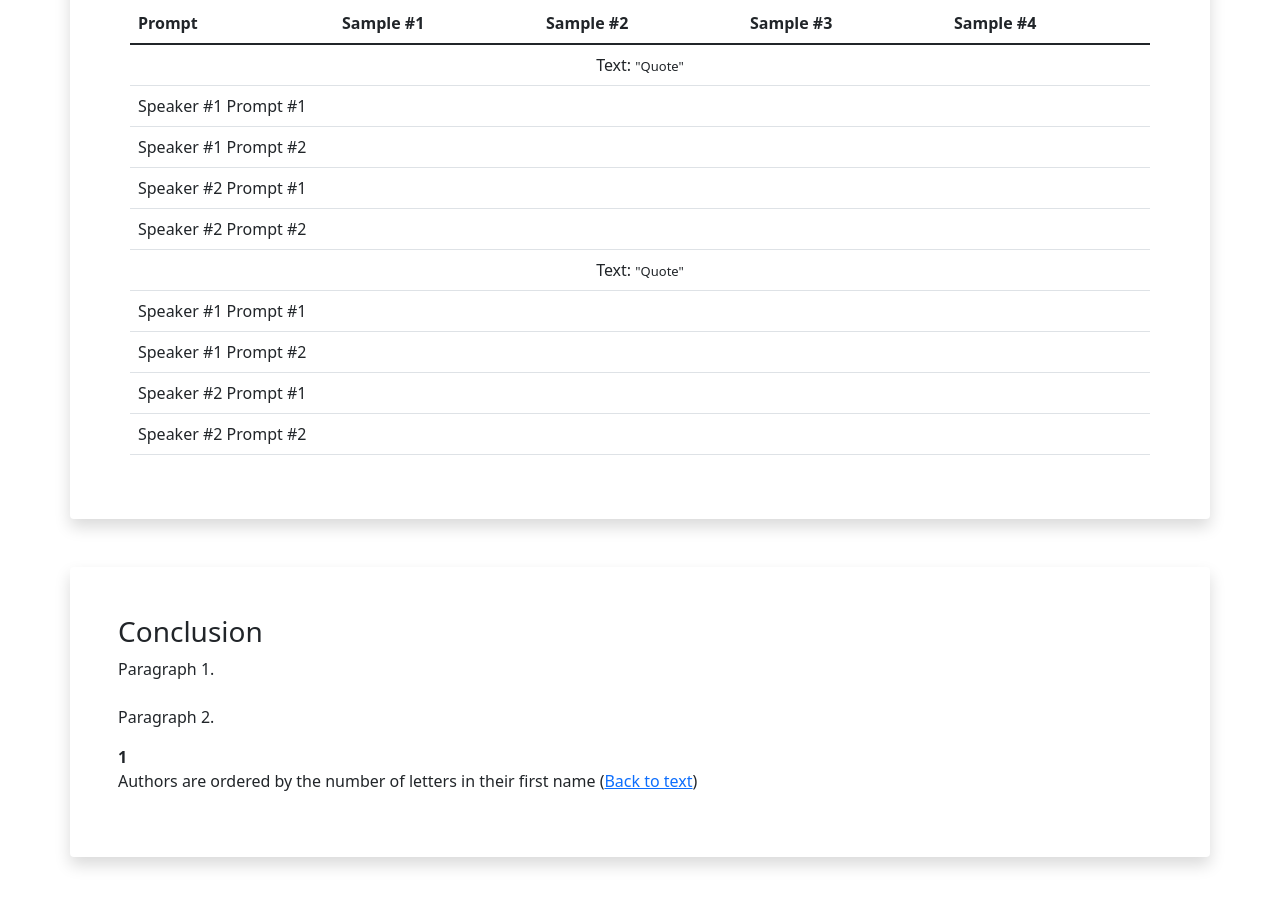
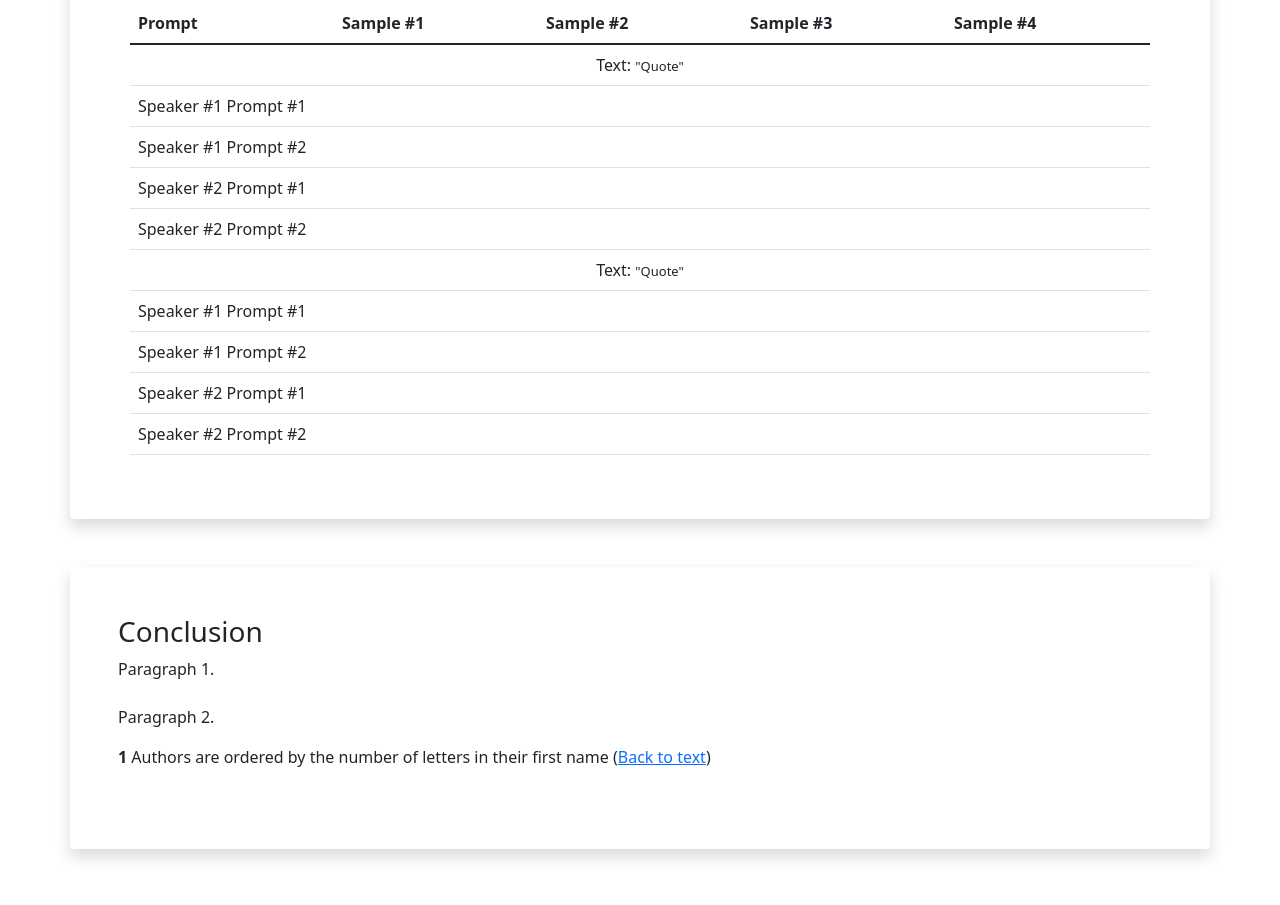
Before and after one commit to wellsaid-labs/wellsaid-labs.github.io, a plain HTML site: page papers/Natural-Delivery-Cues/index.html in a window 1280 px wide. Shown: the part 5444-6349 px from the top of the page. Drawn offline with nearby package versions, Linux system fonts and the light colour scheme; a script that the page names is missing; files whose address does not match are found by name.

Commit message:
inline works?

```diff
--- a/papers/Natural-Delivery-Cues/index.html
+++ b/papers/Natural-Delivery-Cues/index.html
@@ -312,10 +312,11 @@ the questions carefully&lt;/tempo&gt; before selecting your answers</code>
       <p>
       Paragraph 2.
 
-      <dl>
-        <dt id="note1">1</dt>
-        <dd>Authors are ordered by the number of letters in their first name (<a href="#ref1">Back to text</a>)</dd>
+      <ul class="list-inline">
+        <li class="list-inline-item"><dl><dt id="note1">1</dt></li>
+          <li class="list-inline-item"><dd>Authors are ordered by the number of letters in their first name (<a href="#ref1">Back to text</a>)</dd></li>
         </dl>
+      </ul>
     </div>
 
 
```
